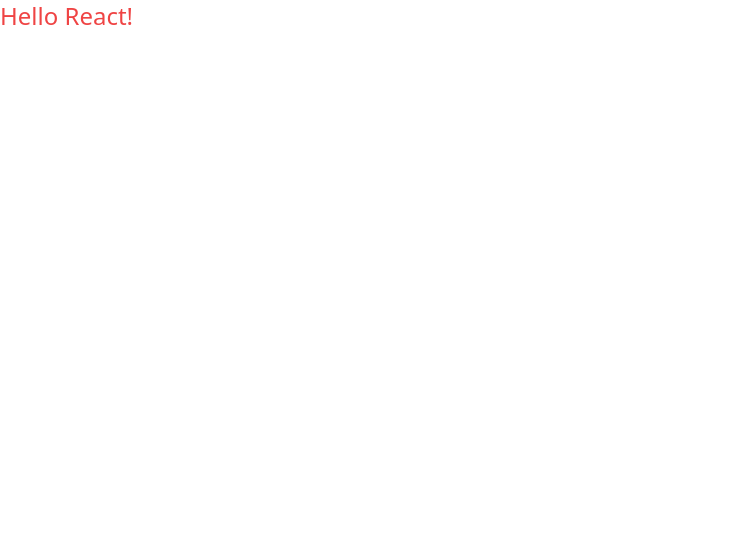
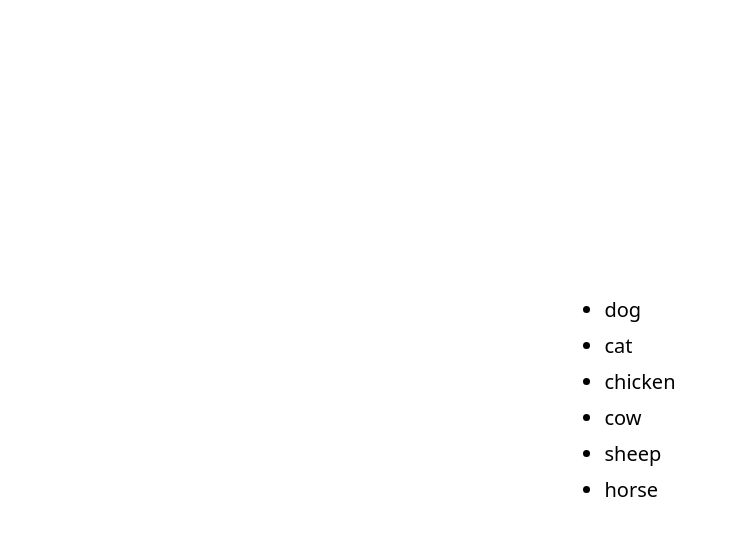
Before and after one commit to Yvad60/react-curriculum-exercises, a React (Vite) app: page / in a window 1280 px wide. Shown: the top 536 px of the page, without its empty margins (0-735 px from the left). Built offline with nearby package versions, Linux system fonts and the light colour scheme.

Commit message:
Implement exercise

```diff
--- a/src/App.jsx
+++ b/src/App.jsx
@@ -1,7 +1,15 @@
-export default function App() {
+const App = () => {
+  const animals = ["dog", "cat", "chicken", "cow", "sheep", "horse"];
+
   return (
-    <div className="App">
-      <h1 className="text-2xl text-red-500">Hello React!</h1>
-    </div>
+    <main className="flex items-center justify-center h-screen">
+      <ul className="flex flex-col list-disc text-xl gap-2">
+        {animals.map((animal, index) => (
+          <li key={index}>{animal}</li>
+        ))}
+      </ul>
+    </main>
   );
-}
+};
+
+export default App;
```
